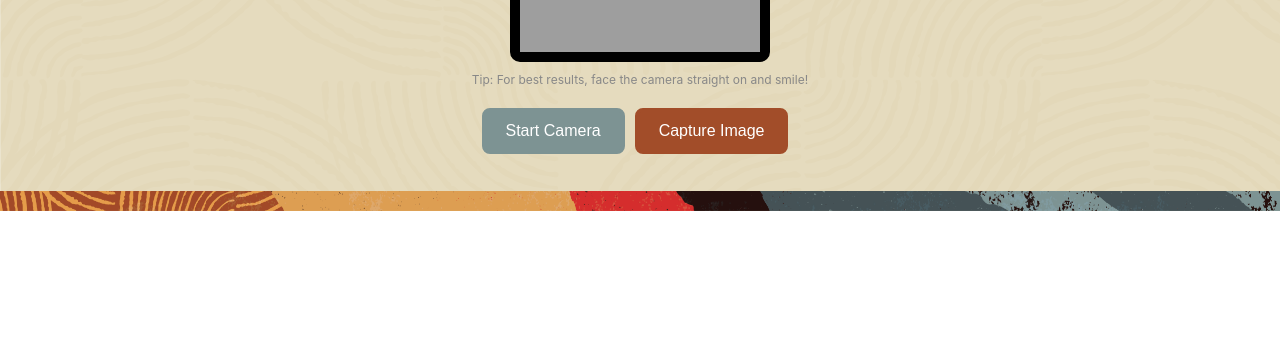
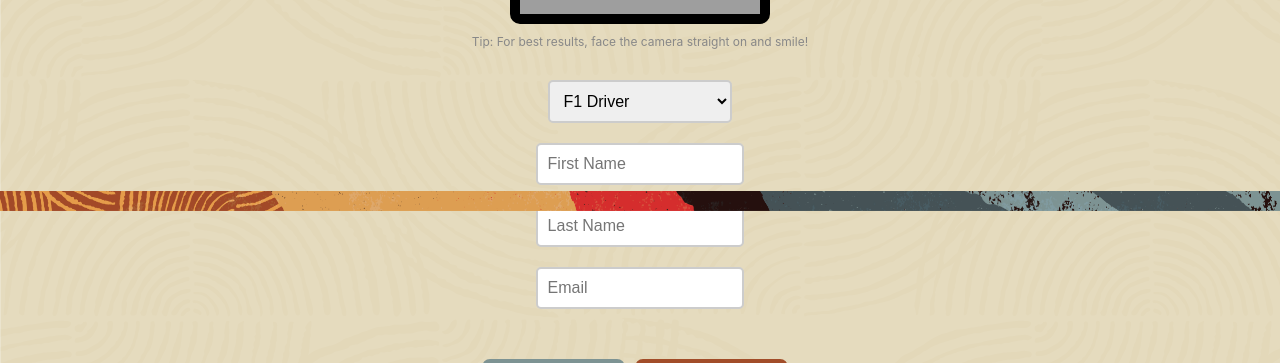
Before and after one commit to gaplanelles/ocw_front_end, a React (Create React App) app: page / in a window 1280 px wide. Shown: the part 589-952 px from the top of the page. Before the commit the page ends 800 px from the top, so only its background shows below. Built offline with nearby package versions, Linux system fonts and the light colour scheme; grey boxes are pictures that could not be loaded.

Commit message:
dor changes

```diff
--- a/src/App.css
+++ b/src/App.css
@@ -14,7 +14,6 @@
 }
 
 .App-header {
-
   min-height: 100vh;
   display: flex;
   flex-direction: column;
@@ -39,6 +38,7 @@
 .press-release-title {
   color: black;
 }
+
 .modal {
   display: flex;
   position: fixed;
@@ -65,6 +65,7 @@
   max-height: 100%; /* Asegura que el contenido no sea más alto que el modal */
   overflow: auto;
 }
+
 .modal-small {
   display: flex;
   position: fixed;
@@ -145,6 +146,7 @@
   border-color: #000000 #000000 transparent transparent;
   animation: rotation 1.5s linear infinite;
 }
+
 .top-container {
   display: flex;
   justify-content: center;
@@ -160,10 +162,10 @@
   height: 50%;
   padding-top: 20px; /* Ajusta el espacio entre el video y los botones */
 }
+
 .video-container {
   margin-top: 50px; /* Esto ajusta el espacio entre el logo y el video */
 }
-
 
 .buttons-container {
   display: flex;
@@ -197,6 +199,7 @@
   border-radius: 8px; /* Bordes redondeados */
   border: 4px solid #7d9393;
 }
+
 .buttons-container button.capture-image {
   padding: 10px 20px;
   font-size: 16px;
@@ -214,12 +217,11 @@
   font-size: 12px; /* Tamaño de fuente */
 }
 
-
-
 .strip-container {
   position: fixed;
   width: 100%;
 }
+
 .top-strip {
   position: absolute;
   top: 0;
@@ -237,6 +239,7 @@
   height: 20px;
   z-index: 1; /* Para asegurarse de que la imagen inferior esté encima de otros elementos */
 }
+
 .top-strip img,
 .bottom-strip img {
   width: 100%;
@@ -253,7 +256,6 @@
   z-index: 1; /* Asegúrate de que esté encima del video de fondo */
 }
 
-
 .icon-image {
   position: absolute;
   top: 0;
@@ -263,7 +265,44 @@
   margin: 10px; /* ajusta el margen según lo necesites */
 }
 
+.form-container {
+  display: flex;
+  flex-direction: column;
+  align-items: center;
+  justify-content: center;
+  margin-top: 20px; /* Ajusta el margen superior */
+  margin-bottom: 20px; /* Ajusta el margen inferior */
+}
 
+.form-container select,
+.form-container input {
+  width: 80%; /* Ancho de los elementos del formulario */
+  padding: 10px;
+  margin: 10px 0; /* Espacio entre los elementos del formulario */
+  font-size: 16px; /* Tamaño de la fuente */
+  border: 2px solid #ccc; /* Borde de los elementos del formulario */
+  border-radius: 5px; /* Bordes redondeados */
+}
+
+.form-container input[type="text"],
+.form-container input[type="email"] {
+  background-color: #fff; /* Color de fondo de los campos de texto */
+}
+
+.form-container button {
+  padding: 10px 20px;
+  font-size: 16px;
+  background-color: #4caf50; /* Color de fondo del botón */
+  color: white; /* Color del texto del botón */
+  border: none; /* Sin borde */
+  border-radius: 5px; /* Bordes redondeados */
+  cursor: pointer; /* Cambia el cursor al pasar sobre el botón */
+  margin-top: 10px; /* Margen superior del botón */
+}
+
+.form-container button:hover {
+  background-color: #45a049; /* Color de fondo del botón al pasar el ratón */
+}
 
 @keyframes rotation {
   0% {
@@ -273,6 +312,7 @@
     transform: rotate(360deg);
   }
 }
+
 @keyframes rotationBack {
   0% {
     transform: rotate(0deg);
@@ -282,8 +322,6 @@
   }
 }
 
-
-
 @keyframes App-logo-spin {
   from {
     transform: rotate(0deg);
--- a/src/App.js
+++ b/src/App.js
@@ -1,33 +1,34 @@
-import React, { useRef, useState, useEffect } from 'react';
+import React, { useRef, useState } from 'react';
 import racingLogo from './racing_logo.svg';
-import strip from './strip_img.png'
-//import logo from './logo.svg';
+import strip from './strip_img.png';
 import './App.css';
-//import backgroundImage from './background.png'; // Importa la imagen de fondo local
-import backgroundDesign from './background_design.png'; // Importa la imagen de fondo local
-import AvatarImg from './Avatar4a.png'
+import backgroundDesign from './background_design.png';
+import AvatarImg from './Avatar4a.png';
 
 function App() {
   const videoRef = useRef(null);
-  const [isCameraOn, setIsCameraOn] = useState(false); // Estado para controlar si la cámara está encendida o apagada
+  const [isCameraOn, setIsCameraOn] = useState(false);
   const [showImage, setShowImage] = useState(true);
-  const [apiText, setApiText] = useState(''); // Estado para almacenar el texto devuelto por la API
-  const [isLoading, setIsLoading] = useState(false); // Estado para controlar la visibilidad del loader/spinner
-  const [isApiResponseReceived, setIsApiResponseReceived] = useState(false); // Estado para controlar si se ha recibido la respuesta de la API
-  const [isImagePending, setIsImagePending] = useState(false); // Estado para controlar si se ha recibido la respuesta de la API
+  const [apiText, setApiText] = useState('');
+  const [isLoading, setIsLoading] = useState(false);
+  const [isApiResponseReceived, setIsApiResponseReceived] = useState(false);
+  const [isImagePending, setIsImagePending] = useState(false);
+  const [capturedImageDataURL, setCapturedImageDataURL] = useState('');
+  const [imageUrl, setImageUrl] = useState('');
+  const [stateName, setStateName] = useState('F1 Pilot');
+  const [firstname, setFirstname] = useState('');
+  const [lastname, setLastname] = useState('');
+  const [email, setEmail] = useState('');
 
-  const [capturedImageDataURL, setCapturedImageDataURL] = useState(''); // Estado para almacenar la imagen capturada en base64
-  const [imageUrl, setImageUrl] = useState(''); // Estado para almacenar la URL de la imagen devuelta por la API createImage
-  const [urlParams, setUrlParams] = useState({}); // Estado para almacenar los parámetros de la URL
+  console.log(capturedImageDataURL);
 
-  console.log(capturedImageDataURL)
   const startCamera = async () => {
     try {
       const stream = await navigator.mediaDevices.getUserMedia({ video: true });
       if (videoRef.current) {
         videoRef.current.srcObject = stream;
-        setShowImage(false)
-        setIsCameraOn(true); // Actualiza el estado de la cámara
+        setShowImage(false);
+        setIsCameraOn(true);
       }
     } catch (err) {
       console.error('Error accessing camera:', err);
@@ -39,7 +40,7 @@ function App() {
       const tracks = videoRef.current.srcObject.getTracks();
       tracks.forEach(track => track.stop());
       setShowImage(true);
-      setIsCameraOn(false); // Actualiza el estado de la cámara
+      setIsCameraOn(false);
     }
   };
 
@@ -51,17 +52,16 @@ function App() {
       const context = canvas.getContext('2d');
       context.drawImage(videoRef.current, 0, 0, canvas.width, canvas.height);
       const imageDataURL = canvas.toDataURL('image/png').split(',')[1];
-      console.log('Captured Image:', imageDataURL)
-      setCapturedImageDataURL(imageDataURL); // Almacena la imagen capturada en base64 en el estado
-      setIsLoading(true); // Muestra el loader/spinner mientras se espera la respuesta de la API
+      console.log('Captured Image:', imageDataURL);
+      setCapturedImageDataURL(imageDataURL);
+      setIsLoading(true);
       setIsApiResponseReceived(true);
-      fetchApiText(imageDataURL); // Llama a la función para obtener el texto de la API
+      fetchApiText(imageDataURL);
     }
   };
 
   const fetchApiText = (imageDataURL) => {
-    const { StateName, firstname, lastname, email } = urlParams;
-    const url = `https://193.123.68.104:5001/generateText?StateName=${StateName}&firstname=${firstname}&lastname=${lastname}&email=${email}`;
+    const url = `https://193.123.68.104:5001/generateText?StateName=${stateName}&firstname=${firstname}&lastname=${lastname}&email=${email}`;
 
     fetch(url, {
       method: 'GET',
@@ -74,13 +74,12 @@ function App() {
         throw new Error('Network response was not ok');
       }
       let botResponse = '';
-
       let data = await response.text();
 
       var jsonObjects = [];
       var start = 0;
       for (var i = 0; i < data.length; i++) {
-            console.log(data)
+        console.log(data);
         if (data[i] === '{') {
           start = i;
         } else if (data[i] === '}') {
@@ -95,14 +94,13 @@ function App() {
           data.response = "<br>";
         }
         botResponse = botResponse + data.response;
-            console.log(botResponse)
+        console.log(botResponse);
       });
 
       setApiText(botResponse);
-        //setIsApiResponseReceived(true);
-        setIsImagePending(true)
+      setIsImagePending(true);
       setIsLoading(false);
-        callCreateImageAPI(imageDataURL); // Llama a la función para enviar la imagen a la API createImage
+      callCreateImageAPI(imageDataURL);
     })
     .catch(error => {
       console.error('Error fetching API:', error);
@@ -111,13 +109,11 @@ function App() {
   };
 
   const callCreateImageAPI = (imageDataURL) => {
-    const { StateName } = urlParams;
     const url = `https://193.123.68.104:5000/createImage`;
 
-    // Construir el cuerpo de la solicitud
     const requestBody = {
       image: imageDataURL,
-        StateName: StateName
+      StateName: stateName
     };
 
     fetch(url, {
@@ -125,37 +121,22 @@ function App() {
       headers: {
         'Content-Type': 'application/json',
       },
-        body: JSON.stringify(requestBody) // Convertir el objeto a JSON y enviarlo en el cuerpo de la solicitud
+      body: JSON.stringify(requestBody)
     })
     .then(async response => {
       if (!response.ok) {
         throw new Error('Network response was not ok');
       }
-        // Procesar la respuesta si es necesario
       const responseData = await response.json();
-        setImageUrl(responseData.URL); // Actualizar el estado con la URL de la imagen devuelta por la API
-        setIsImagePending(false)
-        setIsLoading(false); // Oculta el loader/spinner una vez que se ha recibido la respuesta de la API createImage
+      setImageUrl(responseData.URL);
+      setIsImagePending(false);
+      setIsLoading(false);
     })
     .catch(error => {
       console.error('Error calling createImage API:', error);
       setIsLoading(false);
     });
   };
-
-  const getUrlParams = () => {
-    const searchParams = new URLSearchParams(window.location.search);
-    const params = {};
-    for (let param of searchParams.entries()) {
-      params[param[0]] = param[1];
-    }
-    setUrlParams(params);
-    console.log('URL Params:', params);
-  };
-
-  useEffect(() => {
-    getUrlParams();
-  }, []);
 
   const handleCloseModal = () => {
     setIsApiResponseReceived(false);
@@ -178,6 +159,17 @@ function App() {
             {showImage && <img src={AvatarImg} alt="Avatar" className="superpuesta" />}
           </div>
           <p className="text-between-video-and-buttons">Tip: For best results, face the camera straight on and smile!</p>
+
+          <div className="form-container">
+            <select value={stateName} onChange={(e) => setStateName(e.target.value)}>
+              <option value="F1Driver">F1 Driver</option>
+              <option value="PitCrew">Pit Crew</option>
+            </select>
+            <input type="text" placeholder="First Name" value={firstname} onChange={(e) => setFirstname(e.target.value)} />
+            <input type="text" placeholder="Last Name" value={lastname} onChange={(e) => setLastname(e.target.value)} />
+            <input type="email" placeholder="Email" value={email} onChange={(e) => setEmail(e.target.value)} />
+          </div>
+
           <div className="buttons-container">
             {isCameraOn ? (
               <button onClick={stopCamera} className="stop-camera">Stop Camera</button>
@@ -200,14 +192,12 @@ function App() {
                 <img src={racingLogo} alt="Icono" className="centered-image" />
                 <h2 className='press-release-title' style={{ color: "black" }}>Press Release</h2>
 
-
                 {isImagePending ? (
                   <div>
                     <span className="loader"></span>
                     <h3 className="text-between-video-and-buttons" style={{ color: "#888", marginTop: "10px", marginBottom: "10px", fontSize: "12px" }}>
                       We are drawing something cool for you.
                     </h3>
-
                   </div>
                 ) : (
                   <div>
@@ -219,8 +209,6 @@ function App() {
                 </div>
               </div>
             </div>
-
-
           )}
         </div>
         <div className="bottom-strip strip-container">
```
Lines whose indentation alone changed are shown as unchanged.
